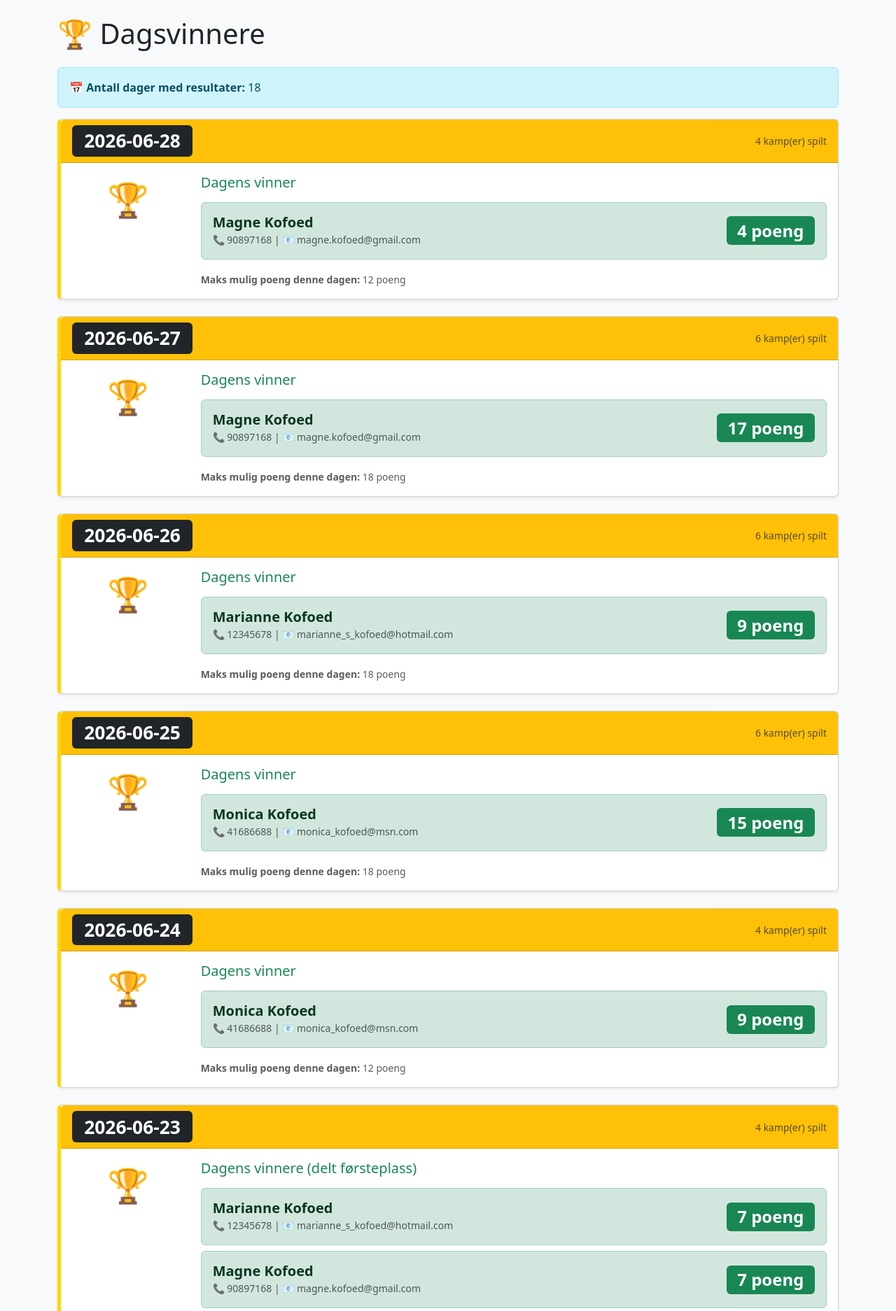
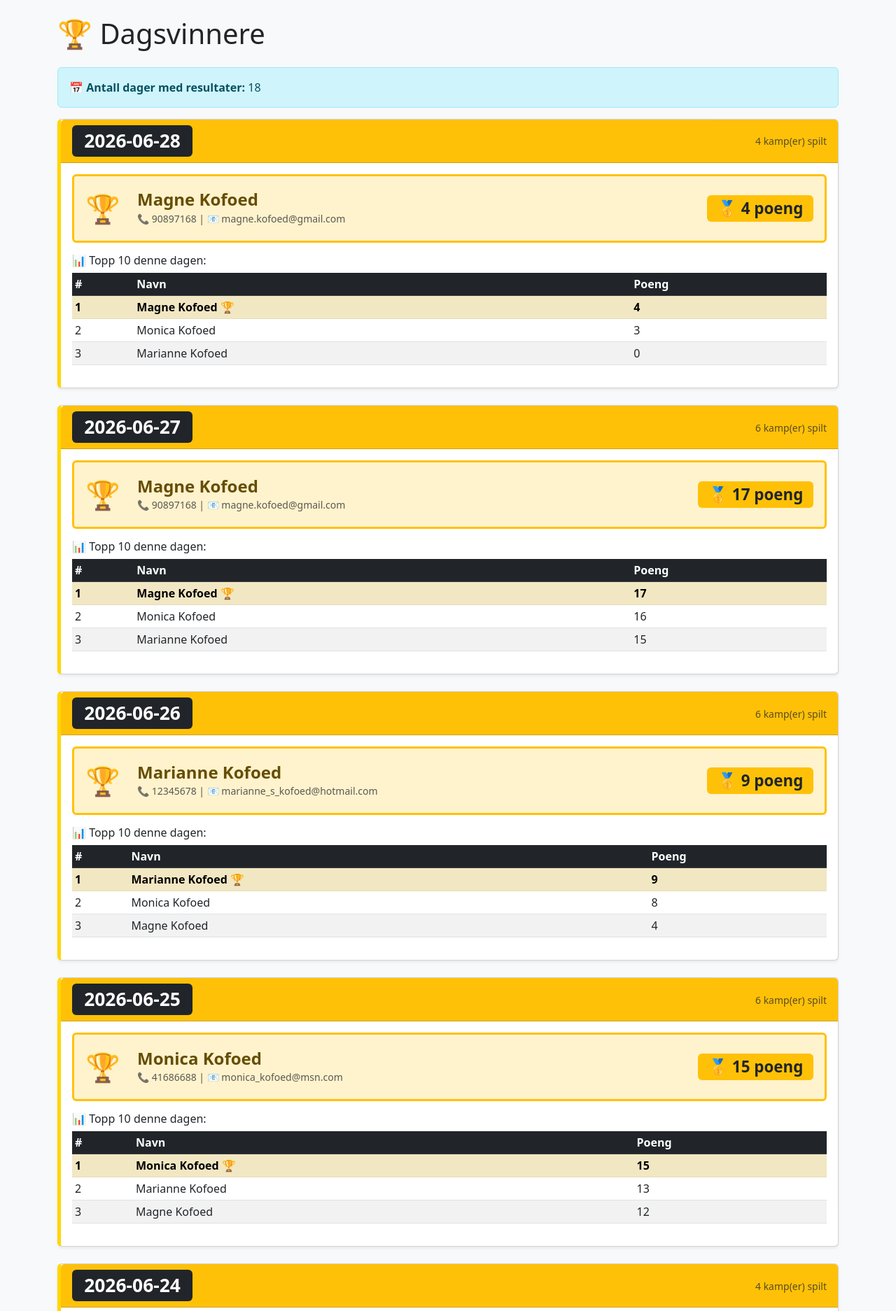
Before and after one commit to magnekofoed01/vmtipping2026, a Flask app: page /dagsvinner in a window 1280 px wide. Shown: the part 56-1930 px from the top of the page at 70% size. Run offline with Flask 3, Linux system fonts and the light colour scheme; data comes from the database, SQL or seed files in the repository.

Commit message:
Dagsvinner topp10 liste, accordion deltakere/poeng, betalingsinfo, validering innsending

```diff
--- a/app.py
+++ b/app.py
@@ -444,8 +444,11 @@ def dagsvinner():
                 bruker_poeng[key] += beregn_poeng(mål_hjemme, mål_borte, resultat, dagens_kamper[kid])
         if bruker_poeng:
             max_poeng = max(bruker_poeng.values())
+            sortert = sorted(bruker_poeng.items(), key=lambda x: x[1], reverse=True)
+            topp10 = sortert[:10]
             vinnere = [(n, t, e, p) for (n, t, e), p in bruker_poeng.items() if p == max_poeng]
-            dagsvinnere.append({'dato': dato, 'antall_kamper': len(dagens_kamper), 'vinnere': vinnere, 'max_poeng': max_poeng})
+            dagsvinnere.append({'dato': dato, 'antall_kamper': len(dagens_kamper),
+                                'vinnere': vinnere, 'max_poeng': max_poeng, 'topp10': topp10})
     conn.close()
     return render_template('dagsvinner.html', dagsvinnere=dagsvinnere)
 
--- a/templates/dagsvinner.html
+++ b/templates/dagsvinner.html
@@ -61,46 +61,50 @@
                 </div>
             </div>
             <div class="card-body">
-                <div class="row">
-                    <div class="col-md-2 text-center">
-                        <div class="trophy-icon">🏆</div>
-                    </div>
-                    <div class="col-md-10">
-                        <h5 class="text-success mb-3">
-                            {% if dag.vinnere|length == 1 %}
-                                Dagens vinner
-                            {% else %}
-                                Dagens vinnere (delt førsteplass)
-                            {% endif %}
-                        </h5>
+                {% set kun_en_vinner = dag.vinnere|length == 1 %}
 
-                        {% for vinner in dag.vinnere %}
-                        <div class="alert alert-success mb-2">
-                            <div class="row align-items-center">
-                                <div class="col-md-6">
-                                    <h5 class="mb-0">
-                                        <strong>{{ vinner[0] }}</strong>
-                                    </h5>
-                                    <small class="text-muted">
-                                        📞 {{ vinner[1] }} | 📧 {{ vinner[2] }}
-                                    </small>
-                                </div>
-                                <div class="col-md-6 text-end">
-                                    <span class="badge bg-success" style="font-size: 1.5em;">
-                                        {{ vinner[3] }} poeng
-                                    </span>
-                                </div>
-                            </div>
+                {% if kun_en_vinner %}
+                <div class="alert alert-warning border-warning mb-3" style="border-width:3px!important;">
+                    <div class="row align-items-center">
+                        <div class="col-auto">
+                            <span style="font-size:2.5em;">🏆</span>
                         </div>
-                        {% endfor %}
-
-                        <div class="mt-3 text-muted">
-                            <small>
-                                <strong>Maks mulig poeng denne dagen:</strong> {{ dag.antall_kamper * 3 }} poeng
-                            </small>
+                        <div class="col">
+                            <h4 class="mb-0 fw-bold">{{ dag.vinnere[0][0] }}</h4>
+                            <small class="text-muted">📞 {{ dag.vinnere[0][1] }} | 📧 {{ dag.vinnere[0][2] }}</small>
+                        </div>
+                        <div class="col-auto">
+                            <span class="badge bg-warning text-dark" style="font-size:1.4em;">
+                                🥇 {{ dag.vinnere[0][3] }} poeng
+                            </span>
                         </div>
                     </div>
                 </div>
+                {% else %}
+                <div class="alert alert-info mb-3">
+                    <strong>🤝 Delt førsteplass:</strong>
+                    {% for v in dag.vinnere %}
+                    <span class="badge bg-success ms-1">{{ v[0] }} – {{ v[3] }}p</span>
+                    {% endfor %}
+                    <small class="d-block mt-1 text-muted">Ingen dagspremie ved delt førsteplass – potten overføres til neste dag.</small>
+                </div>
+                {% endif %}
+
+                <h6 class="mt-3">📊 Topp 10 denne dagen:</h6>
+                <table class="table table-sm table-striped">
+                    <thead class="table-dark">
+                        <tr><th>#</th><th>Navn</th><th>Poeng</th></tr>
+                    </thead>
+                    <tbody>
+                        {% for (navn, tlf, epost), poeng in dag.topp10 %}
+                        <tr {% if kun_en_vinner and navn == dag.vinnere[0][0] %}class="table-warning fw-bold"{% endif %}>
+                            <td>{{ loop.index }}</td>
+                            <td>{{ navn }}{% if kun_en_vinner and loop.index == 1 %} 🏆{% endif %}</td>
+                            <td>{{ poeng }}</td>
+                        </tr>
+                        {% endfor %}
+                    </tbody>
+                </table>
             </div>
         </div>
         {% endfor %}
```
